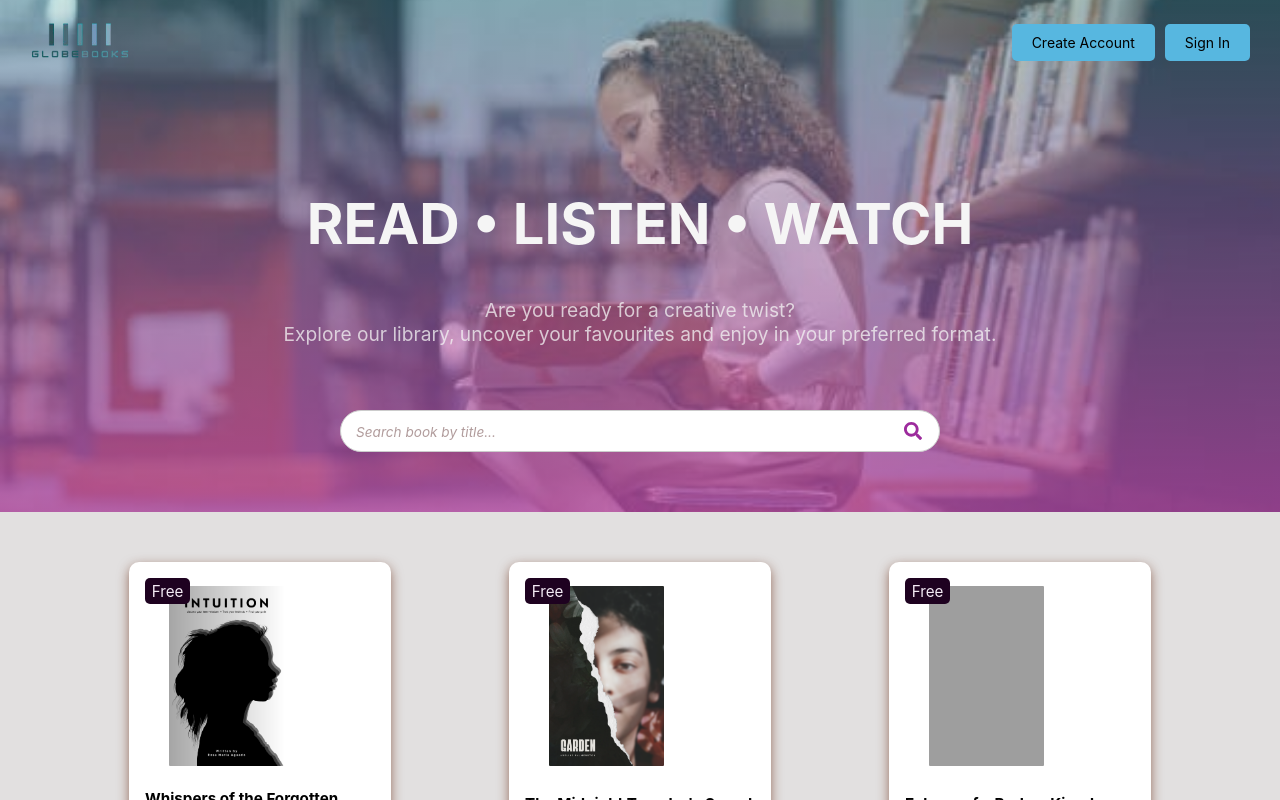
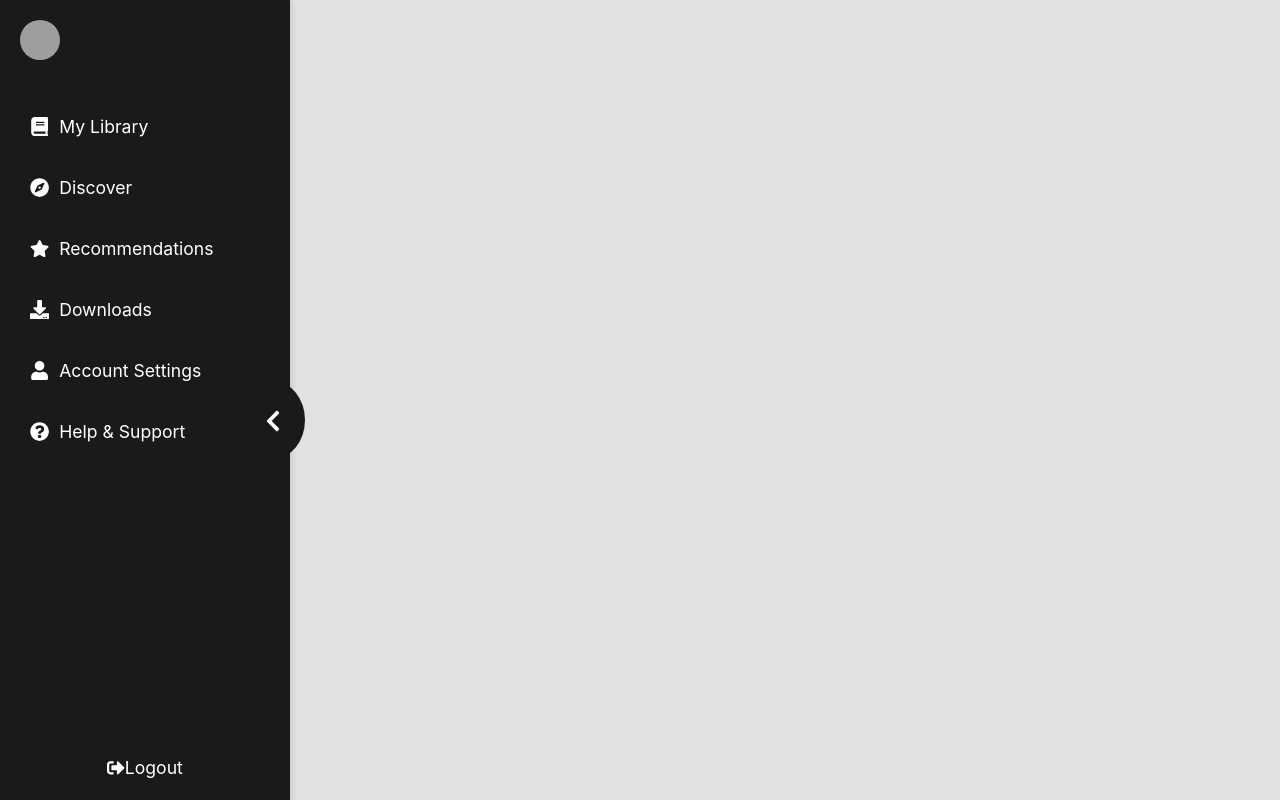
Before and after one commit to aogajoseph/globebooks, a React (Create React App) app: page /#/user in a window 1280 px wide. Shown: the top 800 px of the page. Built offline with nearby package versions, Linux system fonts and the light colour scheme; grey boxes are pictures that could not be loaded.

Commit message:
Added sidebar on userpage

```diff
--- /dev/null
+++ b/src/components/Sidebar.js
@@ -0,0 +1,74 @@
+import React, { useState } from 'react';
+import { Link } from 'react-router-dom';
+import { FaChevronLeft, FaChevronRight, FaBook, FaCompass, FaStar, FaDownload, FaUser, FaQuestionCircle, FaSignOutAlt } from 'react-icons/fa';
+// import ProfilePic from '../images/profile-pic.png'; // Replace with the actual profile image path
+import '../css/Sidebar.css';
+
+const Sidebar = ({ username }) => {
+    const [isSidebarOpen, setIsSidebarOpen] = useState(true);
+
+    const toggleSidebar = () => {
+        setIsSidebarOpen((prevState) => !prevState);
+    };
+
+    return (
+        <div className={`sidebar ${isSidebarOpen ? 'open' : 'closed'}`}>
+        <div className="sidebar-profile">
+            <img src={'ProfilePic'} alt="Profile" className="profile-pic" />
+            <span className="username">{username}</span>
+        </div>
+
+        <ul className="sidebar-links">
+            <li>
+            <Link to="/library">
+                <FaBook className="icon" />
+                <span>My Library</span>
+            </Link>
+            </li>
+            <li>
+            <Link to="/discover">
+                <FaCompass className="icon" />
+                <span>Discover</span>
+            </Link>
+            </li>
+            <li>
+            <Link to="/recommendations">
+                <FaStar className="icon" />
+                <span>Recommendations</span>
+            </Link>
+            </li>
+            <li>
+            <Link to="/downloads">
+                <FaDownload className="icon" />
+                <span>Downloads</span>
+            </Link>
+            </li>
+            <li>
+            <Link to="/account">
+                <FaUser className="icon" />
+                <span>Account Settings</span>
+            </Link>
+            </li>
+            <li>
+            <Link to="/support">
+                <FaQuestionCircle className="icon" />
+                <span>Help & Support</span>
+            </Link>
+            </li>
+        </ul>
+
+        <div className="sidebar-footer">
+            <Link to="/logout" className='logout'>
+            <FaSignOutAlt className="icon" />
+            <span>Logout</span>
+            </Link>
+        </div>
+
+        <button className="sidebar-toggle" onClick={toggleSidebar}>
+            {isSidebarOpen ? <FaChevronLeft /> : <FaChevronRight />}
+        </button>
+        </div>
+    );
+};
+
+export default Sidebar;
--- /dev/null
+++ b/src/css/Sidebar.css
@@ -0,0 +1,120 @@
+.sidebar {
+    width: 250px;
+    height: 100vh;
+    background-color: #1a1a1a;
+    display: flex;
+    flex-direction: column;
+    justify-content: space-between;
+    position: fixed;
+    left: 0;
+    top: 0;
+    padding: 20px;
+    transition: width 0.3s ease;
+    box-shadow: 2px 0 5px rgba(0, 0, 0, 0.1);
+}
+
+.sidebar.closed {
+    width: 60px; /* Reduced width when closed */
+}
+
+/* Hide sidebar text when closed */
+.sidebar-links a span, .username {
+    display: block; /* Default is visible */
+}
+
+.sidebar.closed .sidebar-links a span,
+.sidebar.closed .username {
+    display: none; /* Hide text when sidebar is closed */
+}
+
+.sidebar-toggle {
+    position: absolute;
+    top: 50%;
+    right: -15px; /* Offset to the right of the sidebar */
+    transform: translateY(-50%);
+    background: #1a1a1a;
+    border: none;
+    color: #fff;
+    font-size: 1.5rem;
+    cursor: pointer;
+    padding: 20px;
+    padding-top: 28px;
+    border-radius: 50%;
+    transition: background-color 0.3s;
+}
+
+.sidebar-toggle:hover {
+    background-color: #333;
+}
+
+.sidebar-profile {
+    display: flex;
+    align-items: center;
+    margin-bottom: 30px;
+}
+
+.profile-pic {
+    width: 40px;
+    height: 40px;
+    border-radius: 50%;
+    margin-right: 10px;
+}
+
+.sidebar-links {
+    list-style: none;
+    padding: 0;
+}
+
+.sidebar-links li {
+    margin-bottom: 20px;
+}
+
+.sidebar-links a {
+    display: flex;
+    align-items: center;
+    color: #fff;
+    text-decoration: none;
+    font-size: 1.1rem;
+    padding: 10px;
+    transition: background-color 0.3s;
+    border-radius: 5px;
+}
+
+.sidebar-links a .icon {
+    font-size: 1.2rem;
+    margin-right: 10px;
+}
+
+.logout {
+    margin-bottom: 2rem;
+}
+
+/* Only show icon when sidebar is closed */
+.sidebar.closed .sidebar-links a .icon {
+    margin-right: 0; /* Remove margin when only showing icons */
+}
+
+.sidebar-links a:hover {
+    background-color: #333;
+}
+
+.sidebar-footer {
+    margin-top: auto;
+    text-align: center;
+}
+
+.sidebar-footer a {
+    display: flex;
+    align-items: center;
+    justify-content: center;
+    color: #fff;
+    text-decoration: none;
+    font-size: 1.1rem;
+    padding: 10px;
+    border-radius: 5px;
+    transition: background-color 0.3s;
+}
+
+.sidebar-footer a:hover {
+    background-color: #333;
+}
--- a/src/pages/UserPage.js
+++ b/src/pages/UserPage.js
@@ -1,18 +1,28 @@
 import React from 'react';
-import Header from '../components/Header';
-import Shelf from '../components/UserShelf';
-import Footer from '../components/Footer';
-import { books } from '../data/books';
+import Sidebar from '../components/Sidebar';
+// import Header from './Header';
+// import Library from './Library';
+// import Recommendations from './Recommendations';
+// import Discover from './Discover';
+// import Downloads from './Downloads';
+// import AccountSettings from './AccountSettings';
+// import Footer from './Footer';
 
-const UserPage = ({ username }) => {
-  // Add any state for filtering if needed
-  const [query, setQuery] = React.useState('');
-
+const UserPage = () => {
   return (
-    <div>
-      <Header query={query} setQuery={setQuery} />
-      <Shelf books={books} query={query} /> {/* Pass books and query */}
-      <Footer />
+    <div className="dashboard-container">
+      <Sidebar />
+      <div className="main-content">
+        {/* <Header /> */}
+        {/* Default view can be My Library or based on user choice */}
+        {/* <Library />  */}
+        {/* Other components can be routed based on user action */}
+        {/* <Recommendations /> */}
+        {/* <Discover /> */}
+        {/* <Downloads /> */}
+        {/* <AccountSettings /> */}
+        {/* <Footer /> */}
+      </div>
     </div>
   );
 };
```
